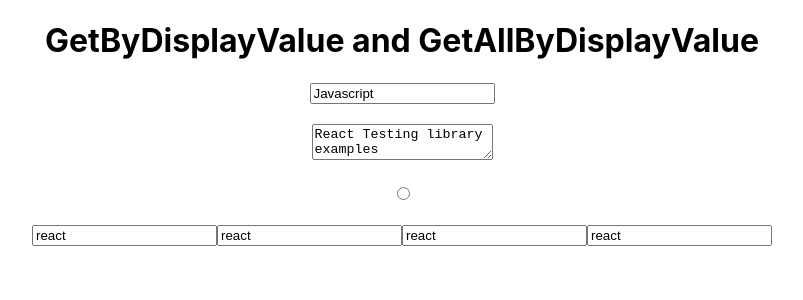
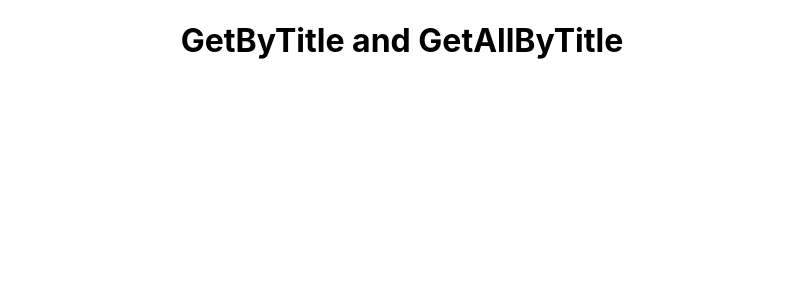
Before and after one commit to muazimmaqbool/React_Testing_Library, a React (Create React App) app: page / in a window 1280 px wide. Shown: the top 300 px of the page, without its empty margins (238-1041 px from the left). Built offline with nearby package versions, Linux system fonts and the light colour scheme.

Commit message:
getByTitle and getAllByTitle steup

```diff
--- /dev/null
+++ b/src/20_getByTitle and getAllByTitle/GetByTitle_GetAllByTitle.jsx
@@ -0,0 +1,14 @@
+import React from 'react'
+
+// lect #28
+//used when you
+
+const GetByTitle_GetAllByTitle = () => {
+  return (
+    <div>
+        <h1>GetByTitle and GetAllByTitle</h1>
+    </div>
+  )
+}
+
+export default GetByTitle_GetAllByTitle
--- a/src/App.js
+++ b/src/App.js
@@ -20,6 +20,7 @@
 import GetByTestId_GetAllByTestId from './17_getByTextId_getAllByTextId/GetByTestId_GetAllByTestId';
 import OverRidingTestId from "./18_OverridingTestId/OverRidingTestId"
 import GetByDisplayValue_GetAllByDisplayValue from './19_getByDisplayValue/GetByDisplayValue_GetAllByDisplayValue';
+import GetByTitle_GetAllByTitle from './20_getByTitle and getAllByTitle/GetByTitle_GetAllByTitle';
 function App() {
   return (
     <div className="App">
@@ -45,7 +46,8 @@
       {/* <GetByText_GetAllByText/> */}
       {/* <GetByTestId_GetAllByTestId/> */}
       {/* <OverRidingTestId/> */}
-      <GetByDisplayValue_GetAllByDisplayValue/>
+      {/* <GetByDisplayValue_GetAllByDisplayValue/> */}
+      <GetByTitle_GetAllByTitle/>
 
 
     </div>
```
Also changed, not shown: 1 other file (tests, documents, lock files or other folders).
